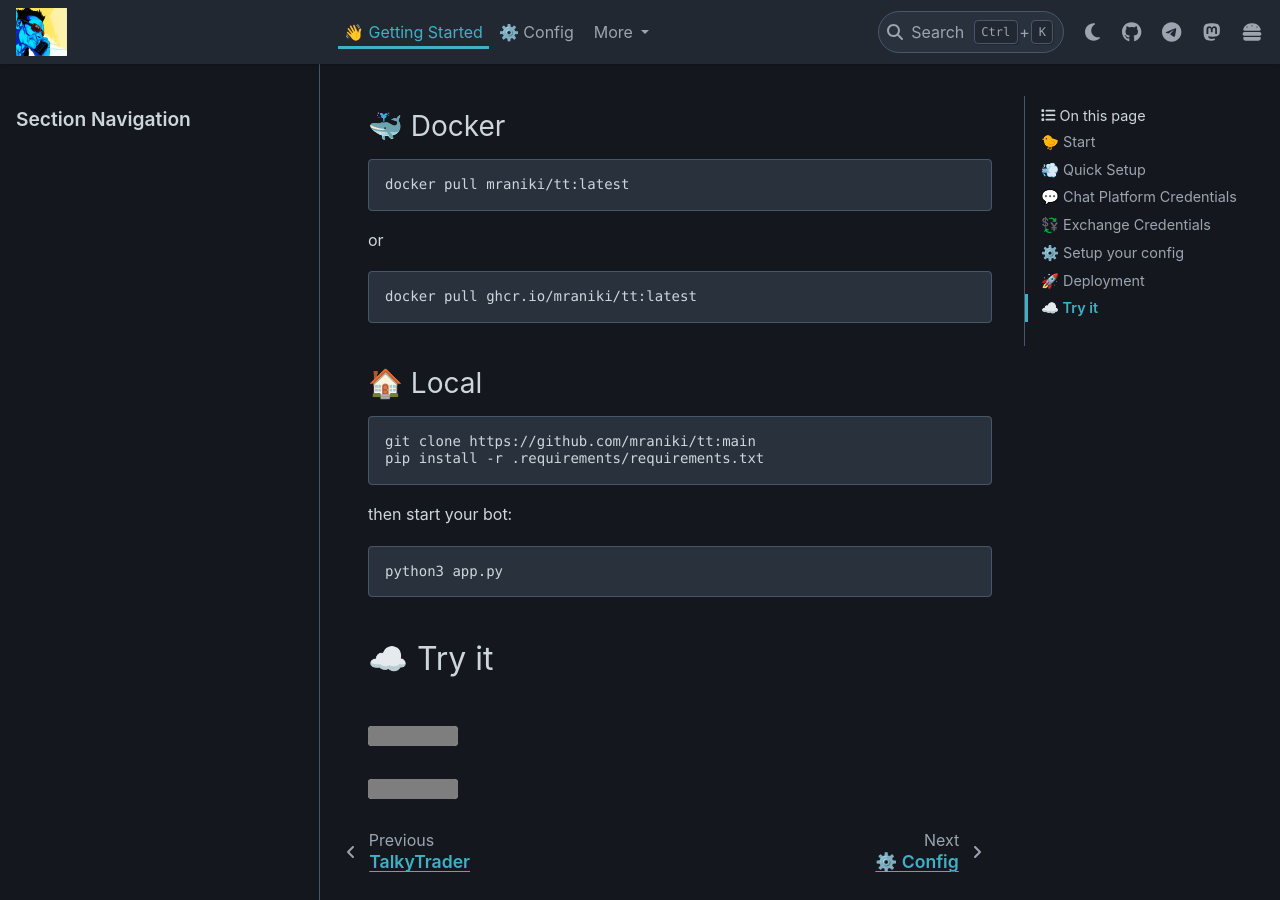
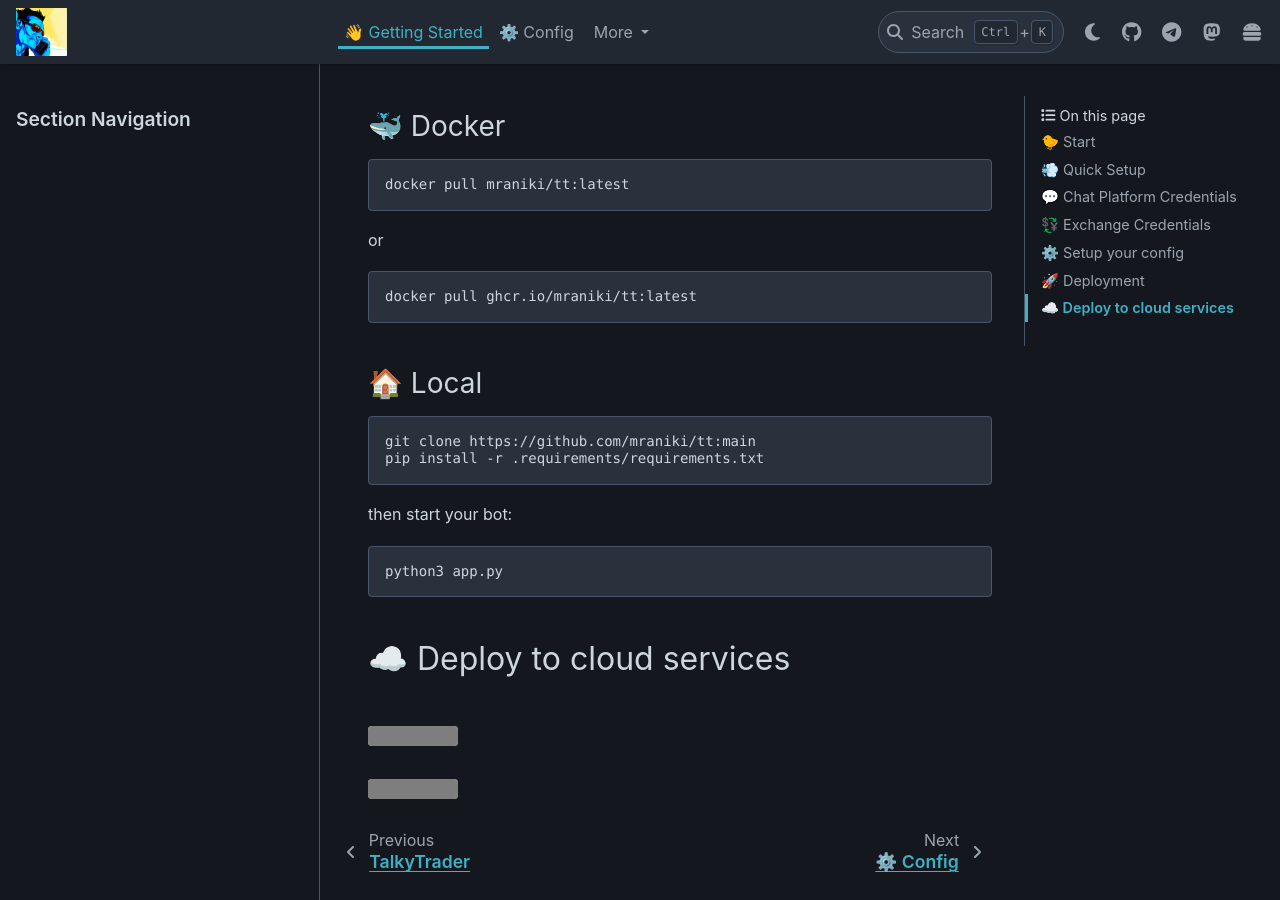
Before and after one commit to mraniki/tt, a Sphinx documentation site: the page built from docs/01_start.rst, in a window 1280 px wide and 900 px high, scrolled down 2317 px. Built offline with Sphinx 7.4.7 and the PyData theme 0.15.4, drawn with Linux system fonts in a browser that asks for light colours; pages that are not in the unit, such as notebooks, are missing from menus; grey boxes are pictures that could not be loaded.

Commit message:
Add mirror job to workflows and update start.rst

```diff
--- a/docs/01_start.rst
+++ b/docs/01_start.rst
@@ -130,8 +130,8 @@ then start your bot:
    python3 app.py
 
 
-☁️ Try it
-=========
+☁️ Deploy to cloud services
+==========================
 
 .. raw:: html
 
```
Also changed, not shown: 1 other file.
